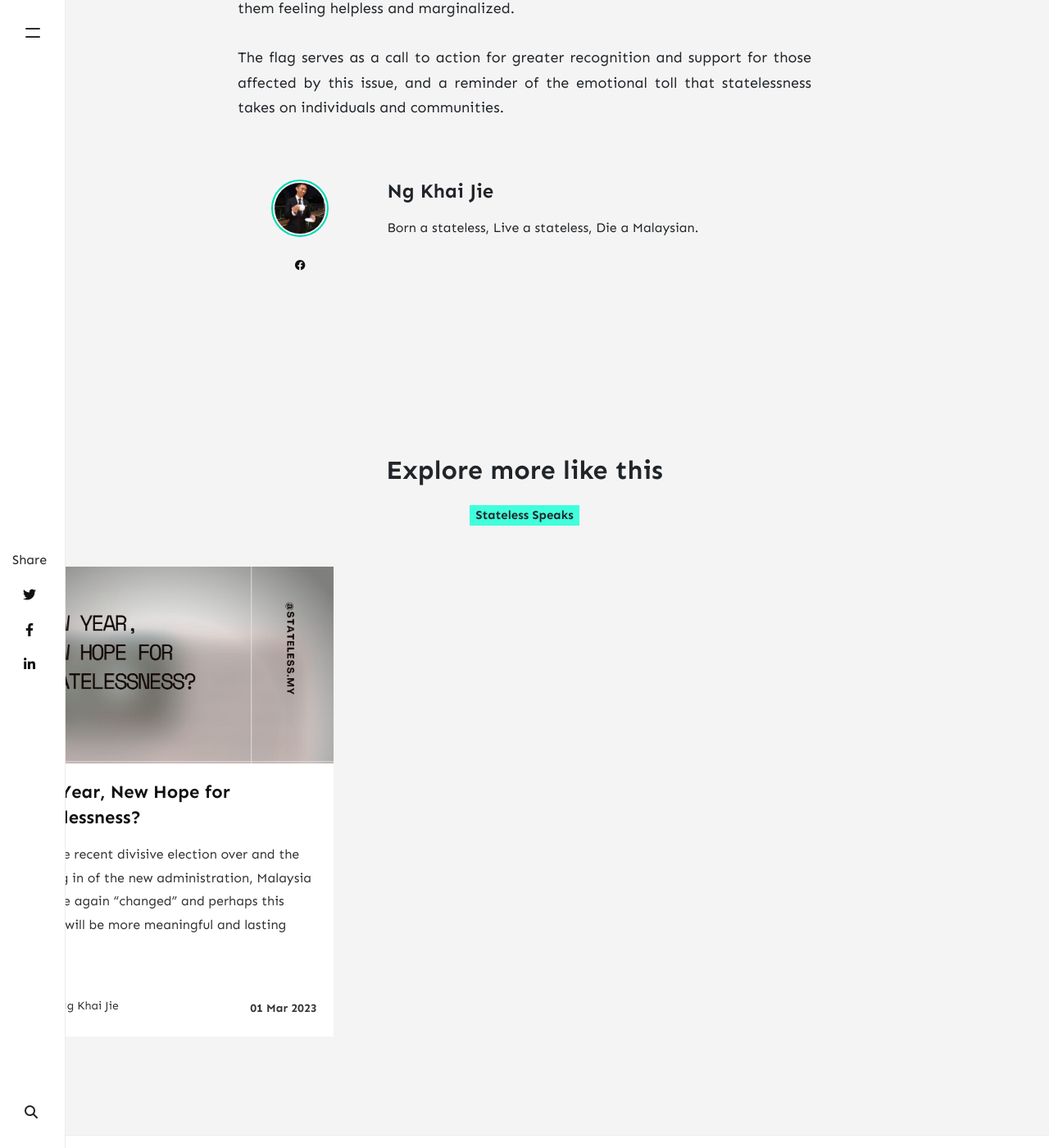
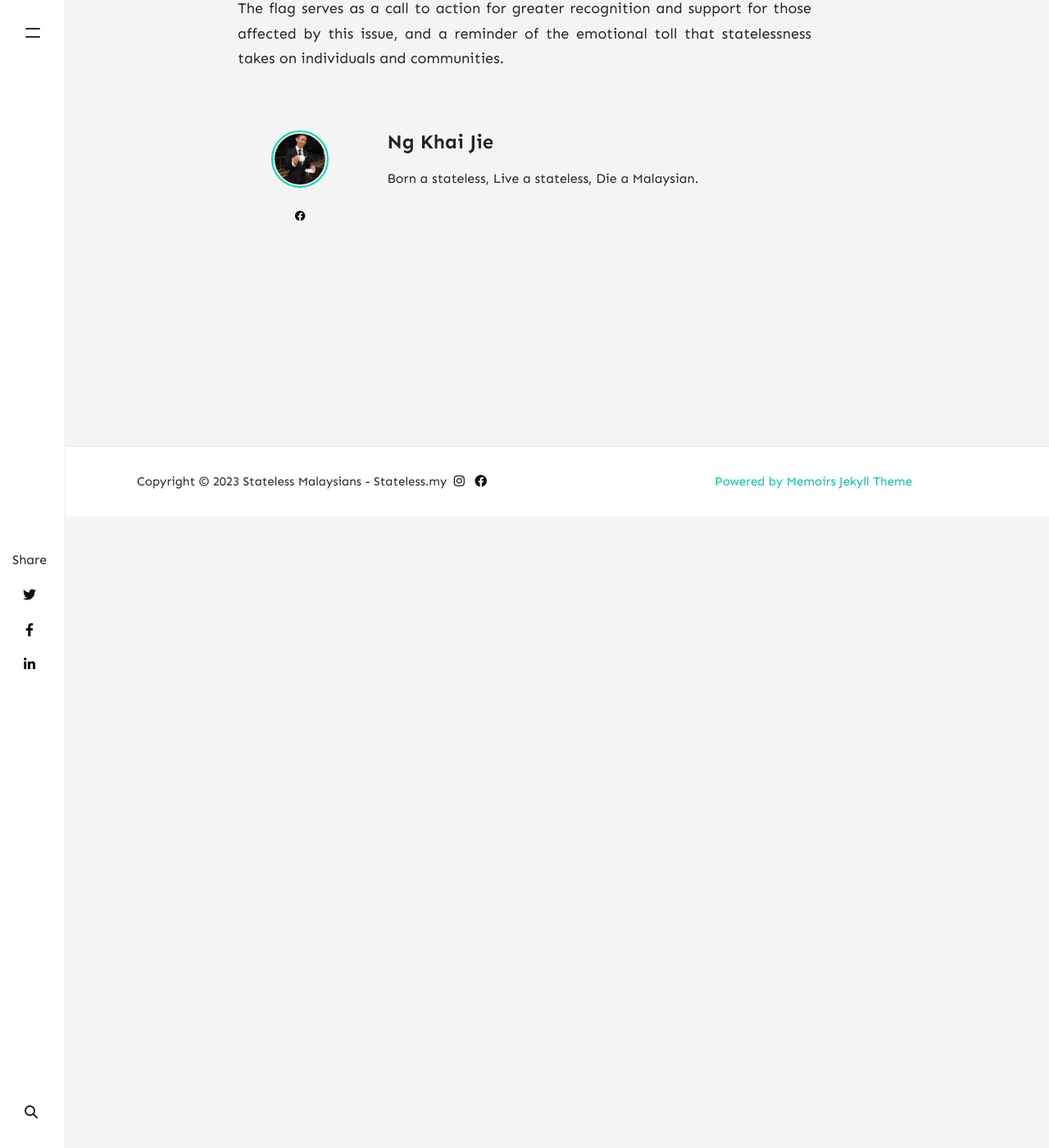
Before and after one commit to wyewlee/st-my, a Jekyll site: the page built from _posts/2023-03-09-newlogo.md, in a window 1280 px wide and 1400 px high, scrolled down 2085 px. Shown: the whole window at 82% size. Built offline with Jekyll 4.4.1, drawn with Linux system fonts in a browser that asks for light colours; nearby versions of some CDN libraries; comment, search, counter and statistics services are not loaded; after the commit the page ends 2715 px from its top, so only the background shows below that; some of the changed text lies outside the part shown.

Commit message:
new post

```diff
--- a/_posts/2023-03-10-newlogo.md
+++ b/_posts/2023-03-09-newlogo.md
@@ -1,8 +1,8 @@
 ---
 layout: post
-title:  "New Year, New Hope for Statelessness?"
+title:  "New Logo For Stateless.my"
 author: nkj
-categories: [ Stateless Speaks ]
+categories: [ ]
 tags: [ ]
 image: assets/images/post-03-logo/1.png
 beforetoc: "The dotted flag, with its fragmented design and scribbly fill-in, powerfully captures the struggles and emotional turmoil of stateless individuals in Malaysia. Despite identifying as Malaysian, these individuals are denied citizenship and face an uncertain and bleak future."
```
